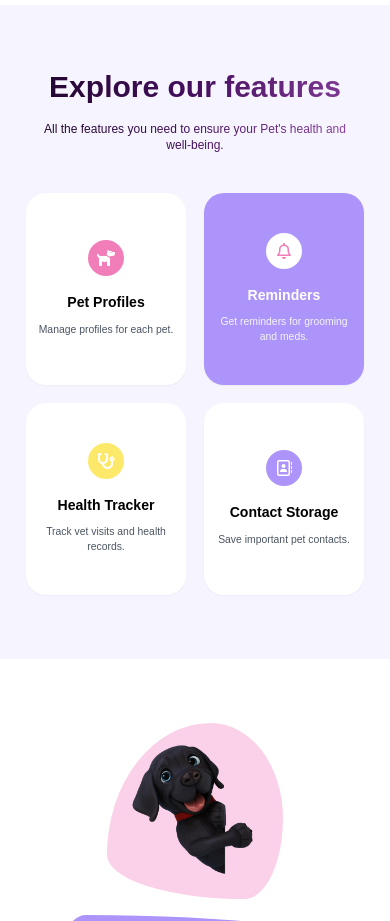
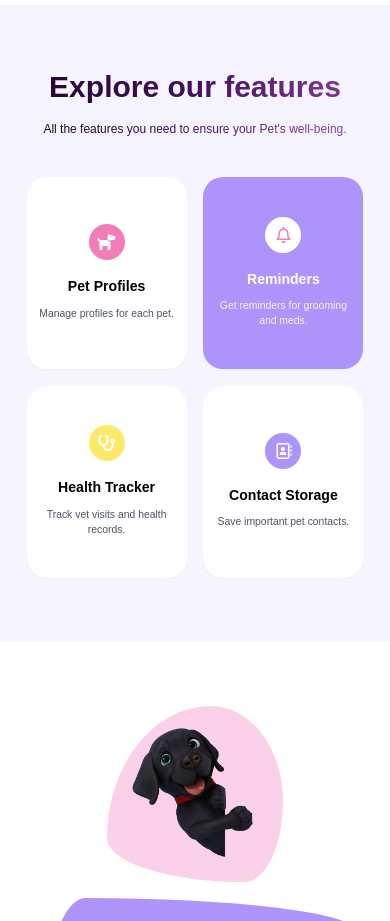
Before and after one commit to heisdanielade/PamietamPsa-frontend, a Vue app: page / in a window 390 px wide. Shown: the part 940-1861 px from the top of the page. Built offline with nearby package versions, Linux system fonts and the light colour scheme; a web font is replaced by a local one.

Commit message:
minor changes

```diff
--- a/src/assets/css/main.css
+++ b/src/assets/css/main.css
@@ -1,9 +1,5 @@
-@import url('https://fonts.googleapis.com/css2?family=Space+Grotesk:wght@400;500;700&display=swap');
-
-@import url('https://fonts.googleapis.com/css2?family=Poppins:ital,wght@0,100;0,200;0,300;0,400;0,500;0,600;0,700;0,800;0,900;1,100;1,200;1,300;1,400;1,500;1,600;1,700;1,800;1,900&display=swap');
 
 @import url("https://fonts.googleapis.com/css2?family=Bai+Jamjuree:ital,wght@0,200;0,300;0,400;0,500;0,600;0,700;1,200;1,300;1,400;1,500;1,600;1,700&display=swap");
-
 
 @tailwind base;
 @tailwind components;
--- a/src/components/home/Explore.vue
+++ b/src/components/home/Explore.vue
@@ -1,19 +1,18 @@
-<script setup>
-</script>
 
 <template>
     <section class="explore overflow-hidden mt-11 bg-purple-50" id="explore">
         <div class="select-none pt-16 pb-16">
+
             <div class="header text-center flex flex-col items-center justify-center w-full">
                 <h1 v-scroll-reveal class="not-shown gradient-text-1 text-3xl font-bold w-full lg:text-5xl md:text-4xl">
                     Explore our features
                 </h1>
                 <p v-scroll-reveal class="not-shown gradient-text-1 font-medium text-xs ml-8 mr-8 text-wrap lg:text-[0.9rem] mt-4">
-                    All the features you need to ensure your Pet's health and well-being.
+                    All the features you need to ensure your Pet's well-being.
                 </p>
             </div>
 
-            <div class="features flex flex-wrap justify-center items-center gap-[1.125rem] md:gap-7 lg:gap-10 mt-10 px-2">
+            <div class="features flex flex-wrap justify-center items-center gap-[1.05rem] md:gap-7 lg:gap-10 mt-10 px-2">
                 <div v-scroll-reveal class="not-shown card lg:scale-110 custom-cursor p-2 bg-white text-center flex flex-col items-center justify-center w-[10rem] h-[12rem] rounded-[1.25rem]">
                     <div class="icon bg-pink-400 font-bold text-white p-1 rounded-full w-9 h-9 flex items-center justify-center">
                         <i class="fa-solid fa-dog"></i>
@@ -46,8 +45,9 @@
 
         </div>
     </section>
+</template>
 
-</template>
+
 
 <style scoped>
 .explore h1 {
--- a/src/components/pages/HomePage.vue
+++ b/src/components/pages/HomePage.vue
@@ -16,6 +16,12 @@
       <!-- Explore Section -->
       <Explore></Explore>
 
+      <!-- Blank 1 Section -->
+      <!-- <Explore></Explore> -->
+
+      <!-- Blank 2 Section -->
+      <!-- <Explore></Explore> -->
+
       <!-- Special Section -->
       <Special></Special>
 
```
